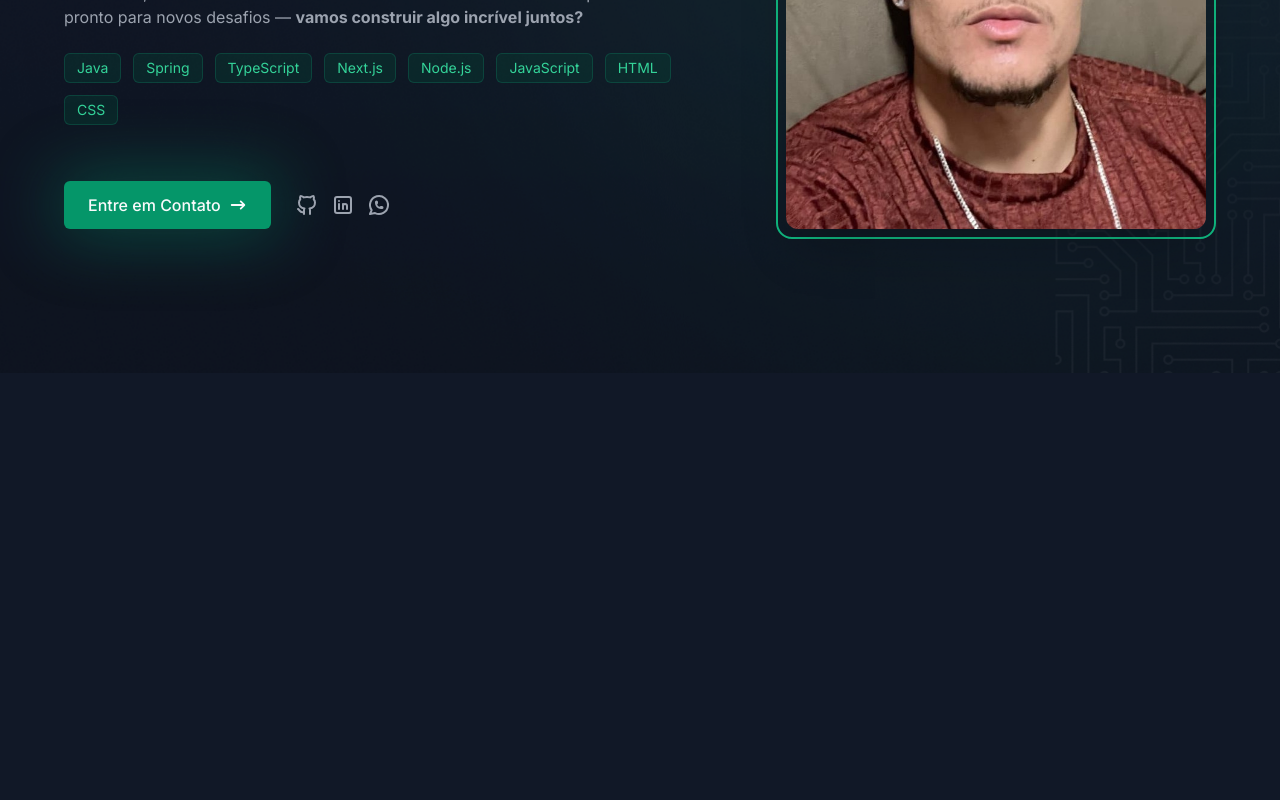
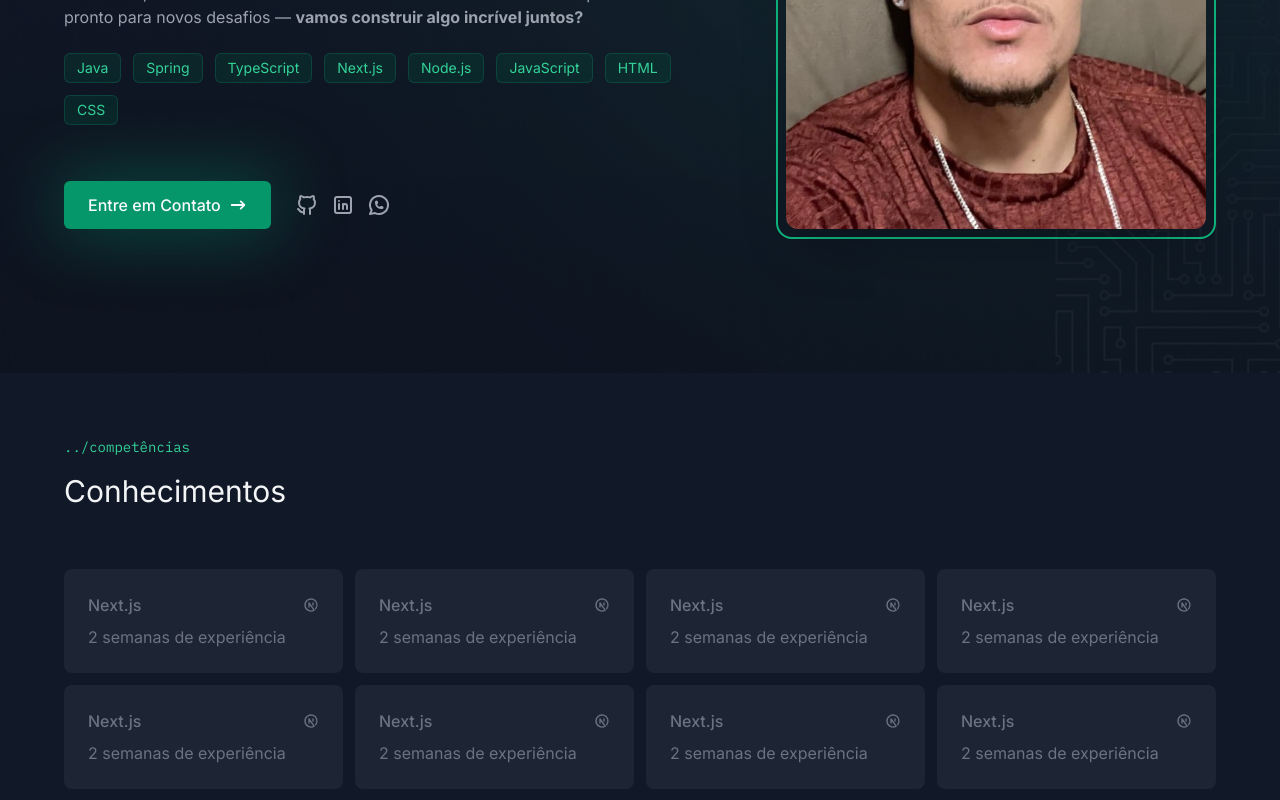
Before and after one commit to devlucas-tec/portifolio, a Next.js app: page / in a window 1280 px wide. Shown: the part 382-1182 px from the top of the page. Before the commit the page ends 800 px from the top, so only its background shows below. Built offline with nearby package versions, Linux system fonts and the light colour scheme.

Commit message:
Criando a sessão de Conhecimentos

```diff
--- a/app/components/header/index.tsx
+++ b/app/components/header/index.tsx
@@ -18,8 +18,8 @@
         <div className="container flex items-center justify-between">
             <Link href="/">
                 <Image
-                    width={58}
-                    height={49}
+                    width={78}
+                    height={69}
                     src="/images/lc-logo.svg"
                     alt="Logo LC Dev"
                 />
--- /dev/null
+++ b/app/components/pages/home/known-techs/index.tsx
@@ -0,0 +1,21 @@
+import { SectionTitle } from "@/app/components/section-title"
+import { KnownTech } from "./known-tech"
+import { TbBrandNextjs } from "react-icons/tb"
+
+export const KnownTechs = () => {
+    return (
+        <section className="container py-16">
+            <SectionTitle subtitle="competências" title="Conhecimentos" />
+
+            <div className="grid grid-cols-[repeat(auto-fit,minmax(264px,1fr))] gap-3 mt-[60px]">
+                {Array.from({ length: 8 }).map((_, index) => (
+                    <KnownTech key={index} tech={{
+                    icon: <TbBrandNextjs />,
+                    name: 'Next.js',
+                    startDate: '2026-03-01'
+                }}/>
+                ))}
+            </div>
+        </section>
+    )
+}
--- /dev/null
+++ b/app/components/pages/home/known-techs/known-tech.tsx
@@ -0,0 +1,26 @@
+import { getRelativeTimeString } from "@/app/utils/get-relative-time"
+import { ReactNode } from "react"
+
+type KnownTechProps = {
+    tech: {
+        icon: ReactNode
+        name: string
+        startDate: string
+    }
+}
+
+export const KnownTech = ({ tech }: KnownTechProps) => {
+    const relativeTime = getRelativeTimeString(new Date(tech.startDate), 'pt-BR')?.replace('há', '')
+    return (
+        <div className="p-6 rounded-lg bg-gray-600/20 text-gray-500 flex flex-col gap-2 hover:text-emerald-500 hover:bg-gray-600/30 transition-all">
+
+            <div className="flex items-center justify-between">
+                <p className="font-medium">{tech.name}</p>
+                <p>{tech.icon}</p>
+            </div>
+
+            <span>{relativeTime} de experiência</span>
+
+        </div>
+    )
+}
--- /dev/null
+++ b/app/components/section-title/index.tsx
@@ -0,0 +1,22 @@
+import { cn } from "@/app/lib/utils"
+
+type SectionTitleProps = {
+    title: string
+    subtitle: string
+    className?: string
+}
+
+export const SectionTitle = ({
+    title,
+    subtitle,
+    className
+}: SectionTitleProps)=> {
+    return (
+        <div className={cn('flex flex-col gap-4', className)}>
+            <span className="font-mono text-sm text-emerald-400">
+                {`../${subtitle}`}
+            </span>
+            <h3 className="text-3xl font medium">{title}</h3>
+        </div>
+    )
+}
--- a/app/page.tsx
+++ b/app/page.tsx
@@ -1,9 +1,11 @@
-import { HeroSection } from "./components/header/pages/home/hero-section/intex";
+import { HeroSection } from "./components/pages/home/hero-section"
+import { KnownTechs } from "./components/pages/home/known-techs"
 
 export default async function Home() {
   return (
     <>
       <HeroSection />
+      <KnownTechs/>
     </>
   )
 }
--- /dev/null
+++ b/app/utils/get-relative-time.ts
@@ -0,0 +1,50 @@
+/**
+ * Convert a date to a relative time string, such as
+ * "a minute ago", "in 2 hours", "yesterday", "3 months ago", etc.
+ * using Intl.RelativeTimeFormat
+ */
+export function getRelativeTimeString(
+  date: Date | number,
+  lang = navigator.language,
+): string {
+  // Allow dates or times to be passed
+  const timeMs = typeof date === 'number' ? date : date.getTime()
+
+  // Get the amount of seconds between the given date and now
+  const deltaSeconds = Math.round((timeMs - Date.now()) / 1000)
+
+  // Array reprsenting one minute, hour, day, week, month, etc in seconds
+  const cutoffs = [
+    60,
+    3600,
+    86400,
+    86400 * 7,
+    86400 * 30,
+    86400 * 365,
+    Infinity,
+  ]
+
+  // Array equivalent to the above but in the string representation of the units
+  const units: Intl.RelativeTimeFormatUnit[] = [
+    'second',
+    'minute',
+    'hour',
+    'day',
+    'week',
+    'month',
+    'year',
+  ]
+
+  // Grab the ideal cutoff unit
+  const unitIndex = cutoffs.findIndex(
+    (cutoff) => cutoff > Math.abs(deltaSeconds),
+  )
+
+  // Get the divisor to divide from the seconds. E.g. if our unit is "day" our divisor
+  // is one day in seconds, so we can divide our seconds by this to get the # of days
+  const divisor = unitIndex ? cutoffs[unitIndex - 1] : 1
+
+  // Intl.RelativeTimeFormat do its magic
+  const rtf = new Intl.RelativeTimeFormat(lang, { numeric: 'auto' })
+  return rtf.format(Math.floor(deltaSeconds / divisor), units[unitIndex])
+}
```
Also changed, not shown: app/components/button/index.tsx (renamed from app/components/header/button/index.tsx), app/components/pages/home/hero-section/index.tsx (renamed from app/components/header/pages/home/hero-section/intex.tsx), public/images/lc-logo.svg.
